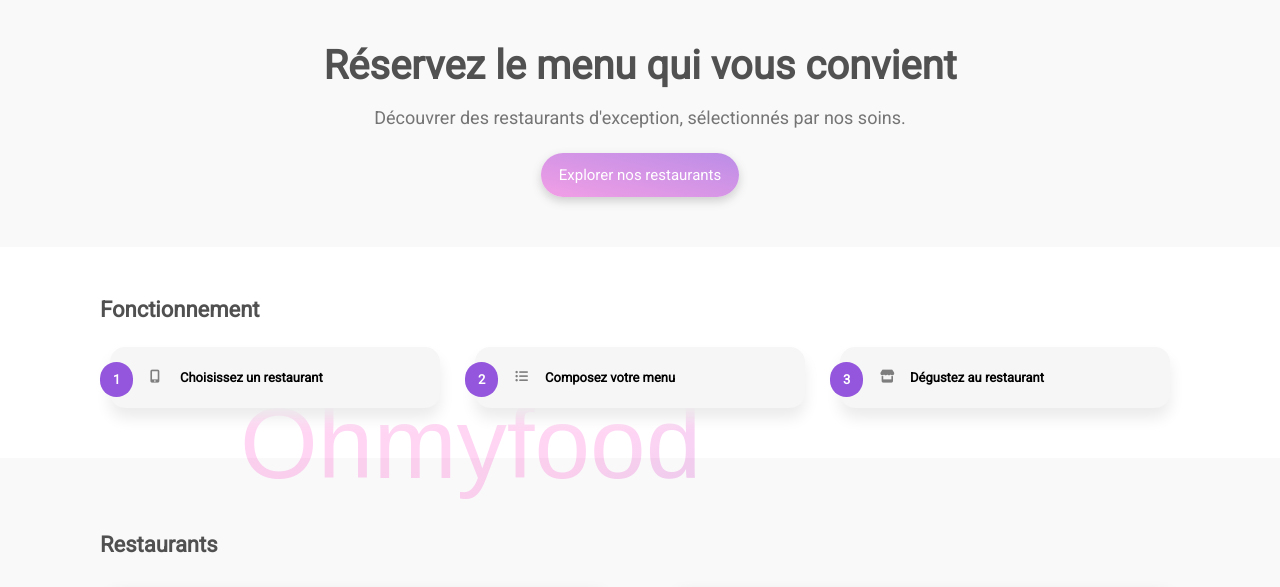
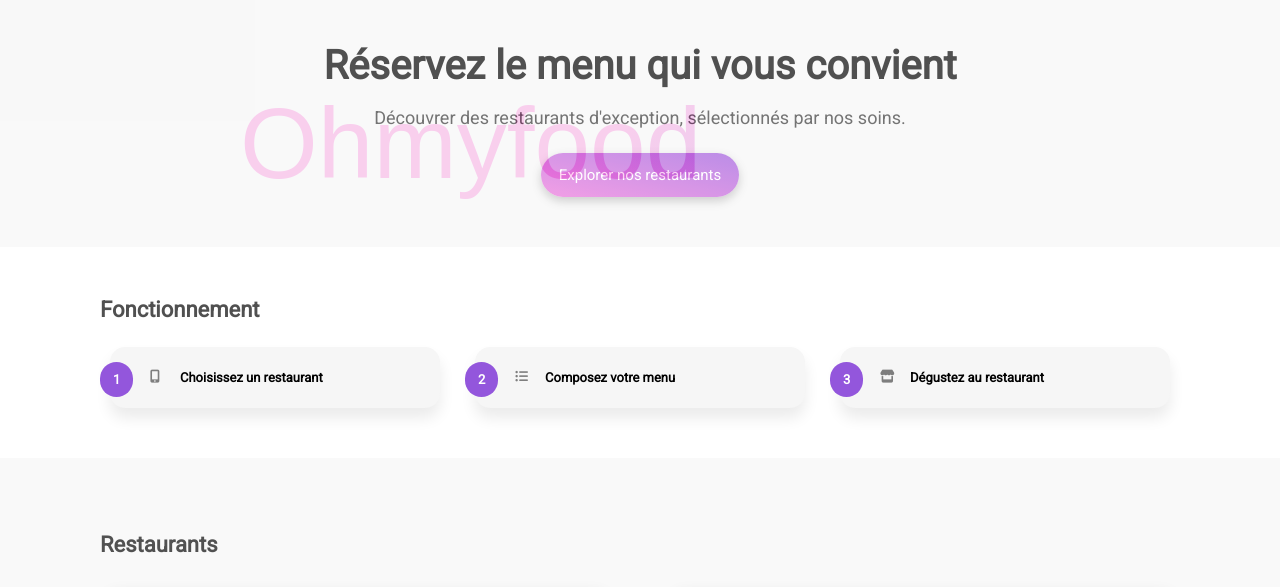
Before and after one commit to Zaza28/ProjetAnimation4, a plain HTML site: page index.html in a window 1280 px wide. Shown: the part 134-721 px from the top of the page. Drawn offline with Linux system fonts and the light colour scheme; grey boxes are pictures that could not be loaded; a web font is replaced by a local one.

Commit message:
add style.css

```diff
--- a/Assets/css/_loader.scss
+++ b/Assets/css/_loader.scss
@@ -74,8 +74,8 @@
 
 
         .loader-accueil {
-            margin-top: 500px;
-            margin-left: 140px;
+            margin-top: 200px;
+            margin-left: 220px;
             font-size: 80px;
 
         }
@@ -96,7 +96,7 @@
 
 
         .loader-accueil {
-            margin-top: 500px;
+            margin-top: 200px;
             margin-left: 220px;
             font-size: 100px;
 
```
Also changed, not shown: style.css.
